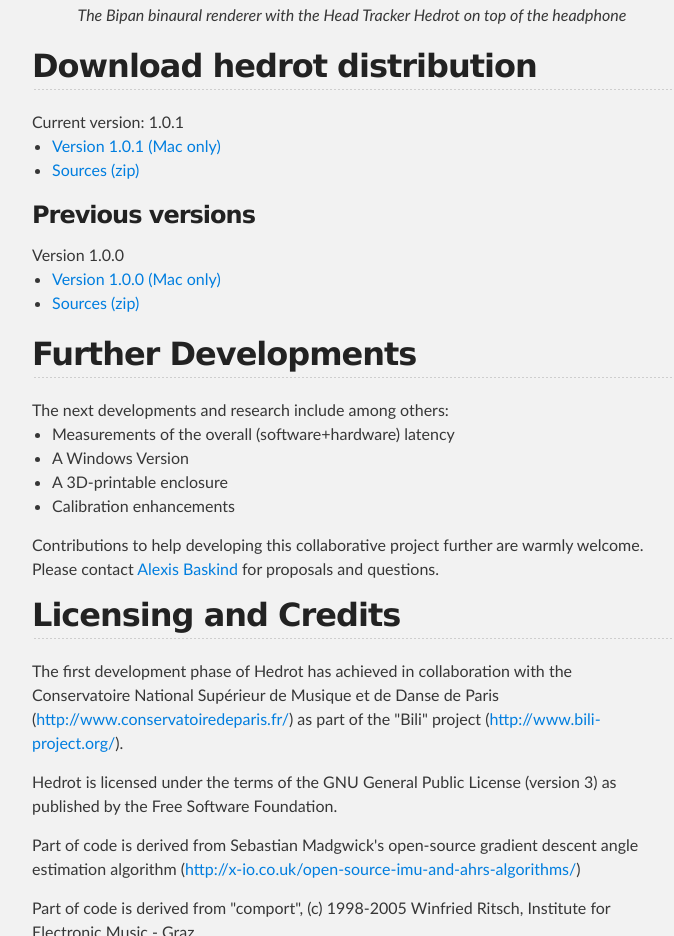
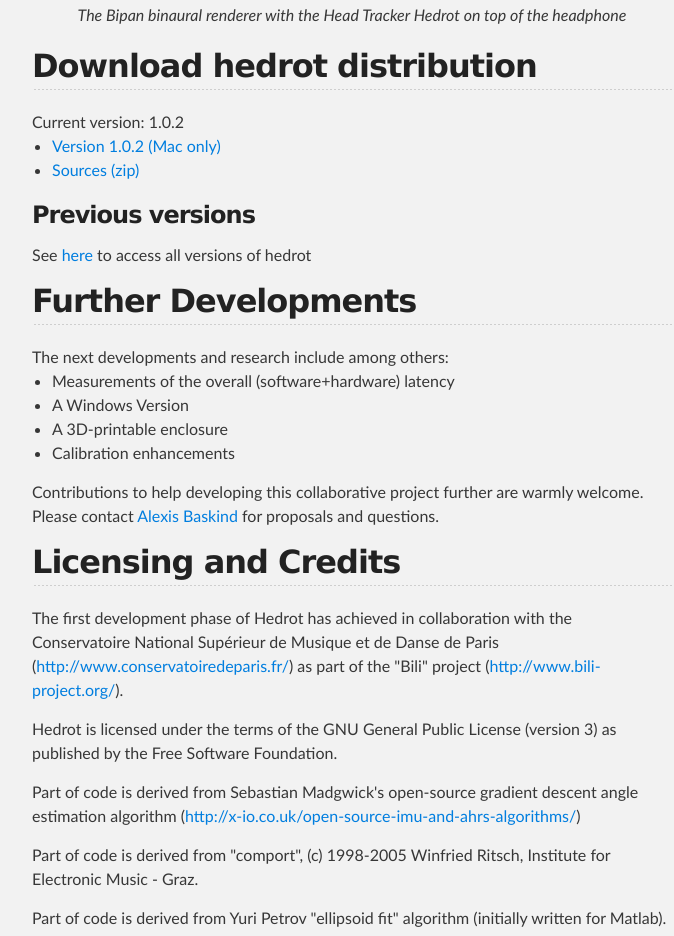
Before and after one commit to abaskind/hedrot, a plain HTML site: page index.html in a window 1280 px wide. Shown: the part 1225-2161 px from the top of the page, without its empty margins (288-962 px from the left). Drawn offline with Linux system fonts and the light colour scheme.

Commit message:
Update index.html

```diff
--- a/index.html
+++ b/index.html
@@ -48,18 +48,15 @@
 <h2>
 <a id="download-hedrot" class="anchor" href="#download-hedrot" aria-hidden="true"><span aria-hidden="true" class="octicon octicon-link"></span></a>Download hedrot distribution</h2>
 
-Current version: 1.0.1
+
+Current version: 1.0.2
 <ul>
-<li><a href="https://github.com/abaskind/hedrot/releases/download/v1.0.1/hedrot-1.0.1-16-11-15-Mac.dmg">Version 1.0.1 (Mac only)</a></li>
-<li><a href="https://github.com/abaskind/hedrot/archive/v1.0.1.zip">Sources (zip)</a></li>
+<li><a href="https://github.com/abaskind/hedrot/releases/download/v1.0.2/hedrot-1.0.2-16-11-20-Mac.dmg">Version 1.0.2 (Mac only)</a></li>
+<li><a href="https://github.com/abaskind/hedrot/archive/v1.0.2.zip">Sources (zip)</a></li>
 </ul>
 
-        <h3>Previous versions </h3>
-Version 1.0.0
-<ul>
-<li><a href="https://github.com/abaskind/hedrot/releases/download/v1.0.0/hedrot-1.0.0-16-11-06-Mac.dmg">Version 1.0.0 (Mac only)</a></li>
-<li><a href="https://github.com/abaskind/hedrot/archive/v1.0.0.zip">Sources (zip)</a></li>
-</ul>
+        <h3>Previous versions</h3>
+See <a href="https://github.com/abaskind/hedrot/releases">here</a> to access all versions of hedrot
 
 <h2>
 <a id="further-developments" class="anchor" href="#further-developments" aria-hidden="true"><span aria-hidden="true" class="octicon octicon-link"></span></a>Further Developments</h2>
```
